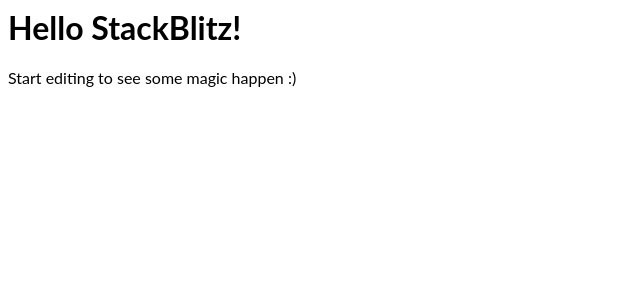
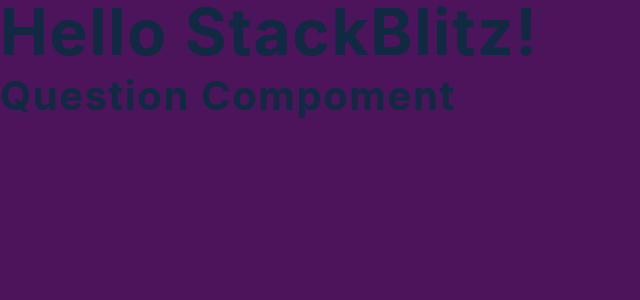
Before and after one commit to HemantKhinchiProjects/react-accordion, a React (Create React App) app: page / in a window 1280 px wide. Shown: the top 300 px of the page, without its empty margins (0-640 px from the left). Built offline with nearby package versions, Linux system fonts and the light colour scheme.

Commit message:
2 files modified, 2 added

```diff
--- a/src/App.js
+++ b/src/App.js
@@ -1,11 +1,12 @@
-import React from "react";
-import "./style.css";
+import React from 'react';
+import './style.css';
+import Question from './Question';
 
 export default function App() {
   return (
     <div>
       <h1>Hello StackBlitz!</h1>
-      <p>Start editing to see some magic happen :)</p>
+      <Question />
     </div>
   );
 }
--- /dev/null
+++ b/src/Question.js
@@ -0,0 +1,9 @@
+import React from 'react';
+const Question = () => {
+  return (
+    <div>
+      <h2>Question Compoment</h2>
+    </div>
+  );
+};
+export default Question;
--- a/src/style.css
+++ b/src/style.css
@@ -1,3 +1,213 @@
-h1, p {
-  font-family: Lato;
+/*
+===============
+Variables
+===============
+*/
+
+:root {
+  /* dark shades of primary color*/
+  --clr-primary-1: hsl(205, 86%, 17%);
+  --clr-primary-2: hsl(205, 77%, 27%);
+  --clr-primary-3: hsl(205, 72%, 37%);
+  --clr-primary-4: hsl(205, 63%, 48%);
+  /* primary/main color */
+  --clr-primary-5: hsl(205, 78%, 60%);
+  /* lighter shades of primary color */
+  --clr-primary-6: hsl(205, 89%, 70%);
+  --clr-primary-7: hsl(205, 90%, 76%);
+  --clr-primary-8: hsl(205, 86%, 81%);
+  --clr-primary-9: hsl(205, 90%, 88%);
+  --clr-primary-10: hsl(205, 100%, 96%);
+  /* darkest grey - used for headings */
+  --clr-grey-1: hsl(209, 61%, 16%);
+  --clr-grey-2: hsl(211, 39%, 23%);
+  --clr-grey-3: hsl(209, 34%, 30%);
+  --clr-grey-4: hsl(209, 28%, 39%);
+  /* grey used for paragraphs */
+  --clr-grey-5: hsl(210, 22%, 49%);
+  --clr-grey-6: hsl(209, 23%, 60%);
+  --clr-grey-7: hsl(211, 27%, 70%);
+  --clr-grey-8: hsl(210, 31%, 80%);
+  --clr-grey-9: hsl(212, 33%, 89%);
+  --clr-grey-10: hsl(210, 36%, 96%);
+  --clr-white: #fff;
+  --clr-purple: #4b145b;
+  --clr-red-special: #b4345c;
+  --clr-grey-special: #eae6eb;
+  --clr-red-dark: hsl(360, 67%, 44%);
+  --clr-red-light: hsl(360, 71%, 66%);
+  --clr-green-dark: hsl(125, 67%, 44%);
+  --clr-green-light: hsl(125, 71%, 66%);
+  --clr-black: #222;
+  --transition: all 0.3s linear;
+  --spacing: 0.1rem;
+  --radius: 0.25rem;
+  --light-shadow: 0 5px 15px rgba(0, 0, 0, 0.1);
+  --dark-shadow: 0 5px 15px rgba(0, 0, 0, 0.2);
+  --max-width: 1170px;
+  --fixed-width: 920px;
 }
+/*
+===============
+Global Styles
+===============
+*/
+
+*,
+::after,
+::before {
+  margin: 0;
+  padding: 0;
+  box-sizing: border-box;
+}
+body {
+  font-family: -apple-system, BlinkMacSystemFont, 'Segoe UI', Roboto, Oxygen,
+    Ubuntu, Cantarell, 'Open Sans', 'Helvetica Neue', sans-serif;
+  background: var(--clr-purple);
+  color: var(--clr-grey-1);
+  line-height: 1.5;
+  font-size: 0.875rem;
+}
+ul {
+  list-style-type: none;
+}
+a {
+  text-decoration: none;
+}
+h1,
+h2,
+h3,
+h4 {
+  letter-spacing: var(--spacing);
+  text-transform: capitalize;
+  line-height: 1.25;
+  margin-bottom: 0.75rem;
+}
+h1 {
+  font-size: 3rem;
+}
+h2 {
+  font-size: 2rem;
+}
+h3 {
+  font-size: 1.25rem;
+}
+h4 {
+  font-size: 0.875rem;
+}
+p {
+  margin-bottom: 1.25rem;
+  color: var(--clr-grey-5);
+}
+@media screen and (min-width: 800px) {
+  h1 {
+    font-size: 4rem;
+  }
+  h2 {
+    font-size: 2.5rem;
+  }
+  h3 {
+    font-size: 1.75rem;
+  }
+  h4 {
+    font-size: 1rem;
+  }
+  body {
+    font-size: 1rem;
+  }
+  h1,
+  h2,
+  h3,
+  h4 {
+    line-height: 1;
+  }
+}
+/*  global classes */
+
+/* section */
+.section {
+  width: 90vw;
+  margin: 0 auto;
+  max-width: var(--max-width);
+}
+
+@media screen and (min-width: 992px) {
+  .section {
+    width: 95vw;
+  }
+}
+
+/*
+===============
+Questions
+===============
+*/
+
+main {
+  min-height: 100vh;
+  /* using flex because of better browser support */
+  display: flex;
+  justify-content: center;
+  align-items: center;
+}
+
+.container {
+  width: 90vw;
+  margin: 5rem auto;
+  background: var(--clr-white);
+  border-radius: var(--radius);
+  padding: 2.5rem 2rem;
+  max-width: var(--fixed-width);
+  display: grid;
+  gap: 1rem 2rem;
+}
+.container h3 {
+  line-height: 1.2;
+  font-weight: 500;
+}
+@media screen and (min-width: 992px) {
+  .container {
+    display: grid;
+    grid-template-columns: 250px 1fr;
+  }
+}
+.question {
+  padding: 1rem 1.5rem;
+  border: 2px solid var(--clr-grey-special);
+  margin-bottom: 1rem;
+  border-radius: var(--radius);
+  box-shadow: var(--light-shadow);
+}
+.question h4 {
+  text-transform: none;
+  line-height: 1.5;
+}
+.question p {
+  color: var(--clr-grey-3);
+  margin-bottom: 0;
+  margin-top: 0.5rem;
+}
+.question header {
+  display: flex;
+  justify-content: space-between;
+  align-items: center;
+}
+.question header h4 {
+  margin-bottom: 0;
+}
+.btn {
+  background: transparent;
+  border-color: transparent;
+  width: 2rem;
+  height: 2rem;
+  background: var(--clr-grey-special);
+  display: flex;
+  align-items: center;
+  justify-content: center;
+  border-radius: 50%;
+  color: var(--clr-red-special);
+  cursor: pointer;
+  margin-left: 1rem;
+  align-self: center;
+  min-width: 2rem;
+}
```
Also changed, not shown: src/data.js (added, +28 -0 lines).
